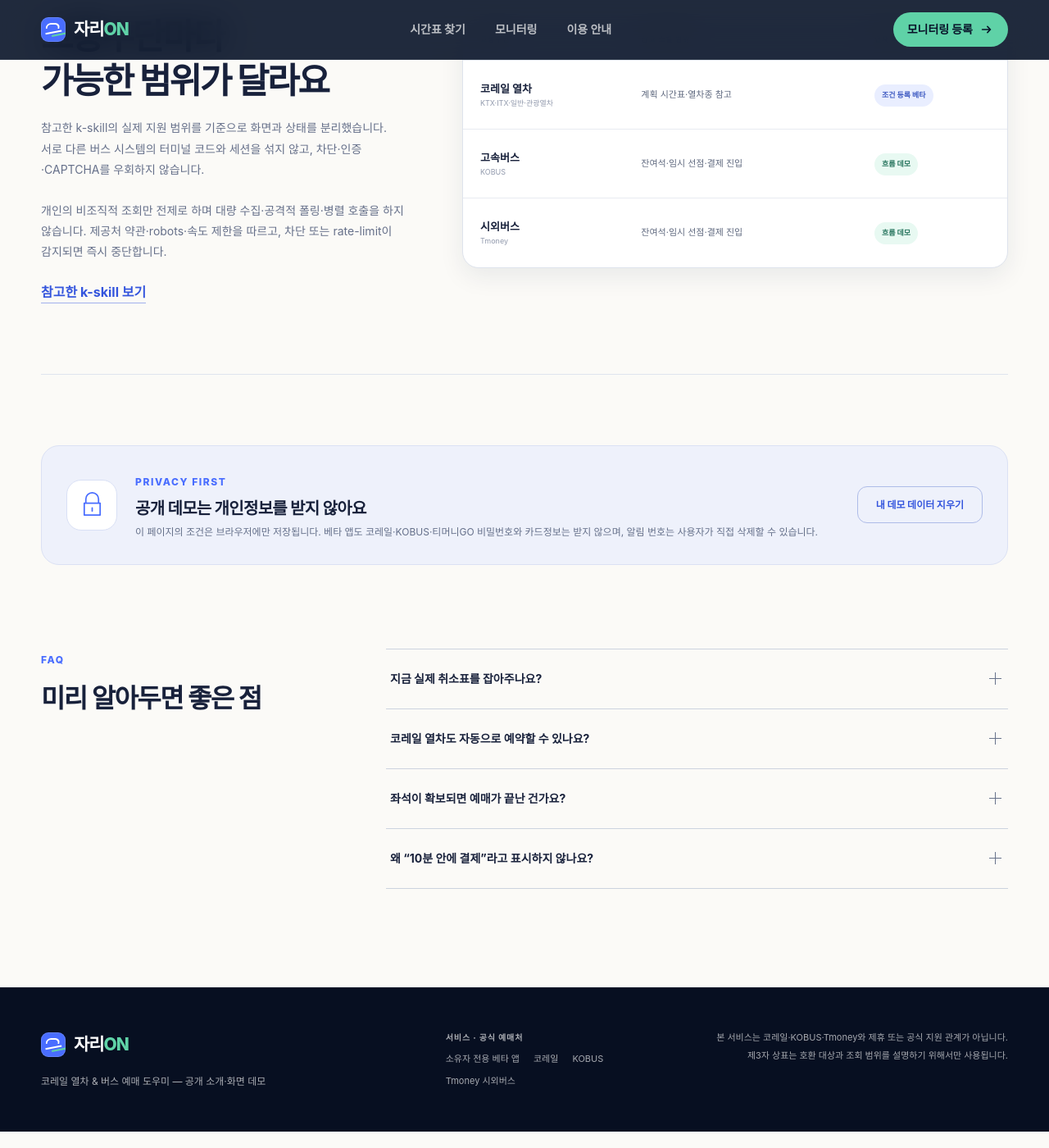
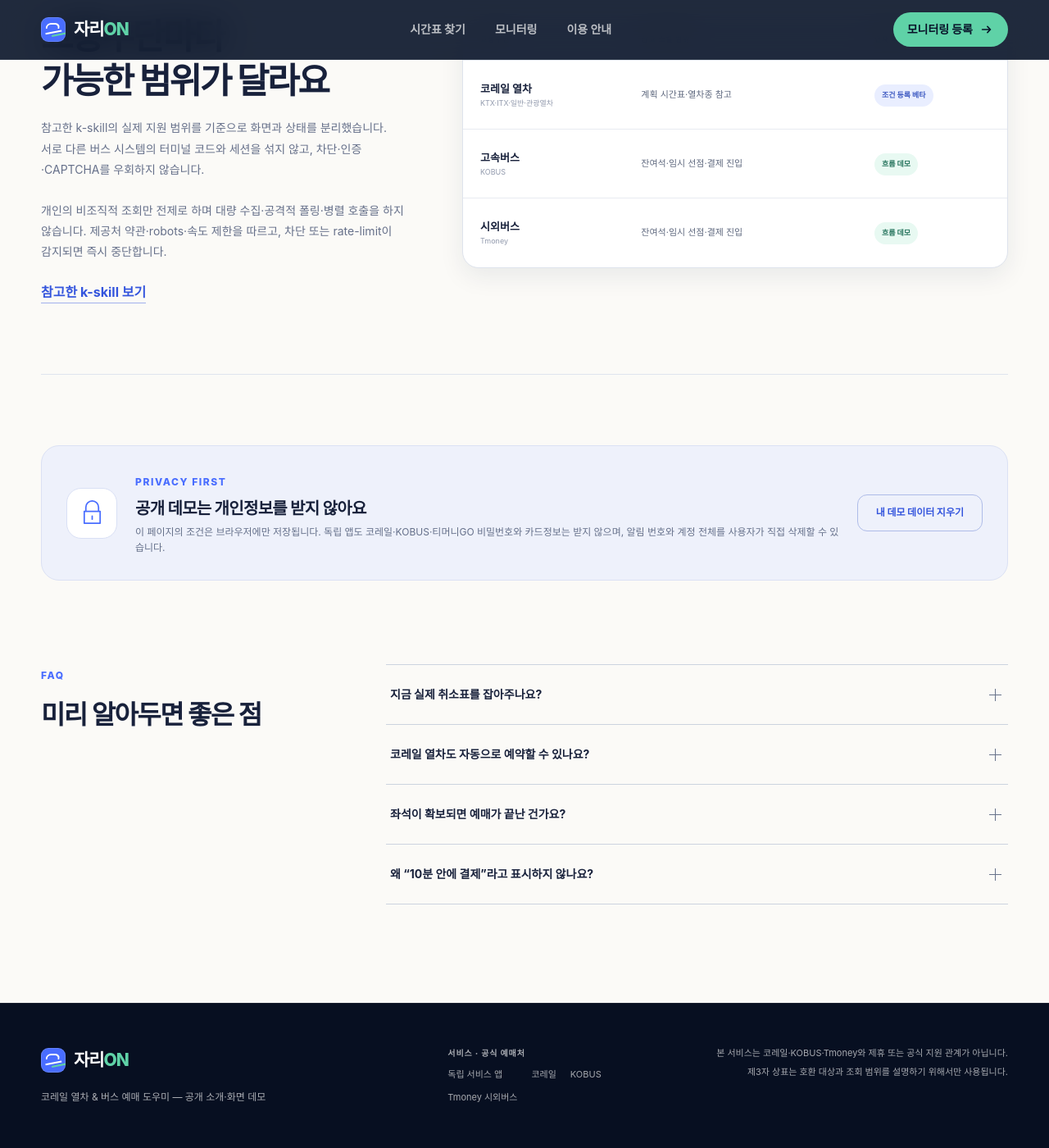
Before and after one commit to ookk2007/ookk2007.github.io, a Jekyll site: the page ktx-bus-assistant/index.html, which Jekyll copies as it is, in a window 1280 px wide and 1400 px high, scrolled down 3536 px. Shown: the whole window at 82% size. Built offline with Jekyll 4.4.1, drawn with Linux system fonts in a browser that asks for light colours; some of the changed text lies outside the part shown.

Commit message:
Link booking assistant to standalone app

```diff
--- a/ktx-bus-assistant/index.html
+++ b/ktx-bus-assistant/index.html
@@ -38,7 +38,7 @@
           <a href="#guide">이용 안내</a>
         </nav>
 
-        <a class="nav-cta" href="https://jarion-booking-assistant.ookk2007.chatgpt.site/monitoring/new">
+        <a class="nav-cta" href="https://jarion-booking-assistant.memorial-mapp.workers.dev/signup?returnTo=%2Fmonitoring%2Fnew">
           모니터링 등록
           <svg aria-hidden="true" viewBox="0 0 20 20">
             <path d="M4 10h11M11 6l4 4-4 4" />
@@ -63,12 +63,12 @@
               <span>이동은 멈추지 않게.</span>
             </h1>
             <p class="hero-lead">
-              이 페이지에서 화면 흐름을 체험하고, 소유자 전용 베타 앱에서 로그인한 뒤
+              이 페이지에서 화면 흐름을 체험하고, 독립 서비스 앱에 이메일로 가입한 뒤
               계정별 모니터링 조건을 저장·관리할 수 있어요.
             </p>
             <div class="hero-actions">
-              <a class="button button-primary" href="https://jarion-booking-assistant.ookk2007.chatgpt.site/monitoring/new">
-                비공개 베타 앱 열기
+              <a class="button button-primary" href="https://jarion-booking-assistant.memorial-mapp.workers.dev/signup?returnTo=%2Fmonitoring%2Fnew">
+                서비스 앱에서 시작
                 <svg aria-hidden="true" viewBox="0 0 20 20">
                   <path d="M4 10h11M11 6l4 4-4 4" />
                 </svg>
@@ -440,7 +440,7 @@
             <div>
               <span class="section-kicker">PRIVACY FIRST</span>
               <h3>공개 데모는 개인정보를 받지 않아요</h3>
-              <p>이 페이지의 조건은 브라우저에만 저장됩니다. 베타 앱도 코레일·KOBUS·티머니GO 비밀번호와 카드정보는 받지 않으며, 알림 번호는 사용자가 직접 삭제할 수 있습니다.</p>
+              <p>이 페이지의 조건은 브라우저에만 저장됩니다. 독립 앱도 코레일·KOBUS·티머니GO 비밀번호와 카드정보는 받지 않으며, 알림 번호와 계정 전체를 사용자가 직접 삭제할 수 있습니다.</p>
             </div>
             <button class="button button-outline" id="clear-local-data" type="button">내 데모 데이터 지우기</button>
           </div>
@@ -453,7 +453,7 @@
             <div class="faq-list">
               <details>
                 <summary>지금 실제 취소표를 잡아주나요?<span aria-hidden="true"></span></summary>
-                <p>아니요. GitHub Pages는 공개 화면 데모이고, 별도 베타 앱은 로그인·조건 CRUD만 제공합니다. 실제 모니터링·좌석 선점·알림톡에는 운영사 공식 연동이 필요합니다.</p>
+                <p>아니요. GitHub Pages는 공개 화면 데모이고, 별도 독립 앱은 이메일 계정과 조건 CRUD만 제공합니다. 실제 모니터링·좌석 선점·알림톡에는 운영사 공식 연동이 필요합니다.</p>
               </details>
               <details>
                 <summary>코레일 열차도 자동으로 예약할 수 있나요?<span aria-hidden="true"></span></summary>
@@ -484,7 +484,7 @@
         </div>
         <div class="footer-links">
           <span>서비스 · 공식 예매처</span>
-          <a href="https://jarion-booking-assistant.ookk2007.chatgpt.site">소유자 전용 베타 앱</a>
+          <a href="https://jarion-booking-assistant.memorial-mapp.workers.dev">독립 서비스 앱</a>
           <a href="https://www.letskorail.com" target="_blank" rel="noreferrer">코레일<span class="sr-only">(새 창)</span></a>
           <a href="https://www.kobus.co.kr" target="_blank" rel="noreferrer">KOBUS<span class="sr-only">(새 창)</span></a>
           <a href="https://intercitybus.tmoney.co.kr" target="_blank" rel="noreferrer">Tmoney 시외버스<span class="sr-only">(새 창)</span></a>
```
